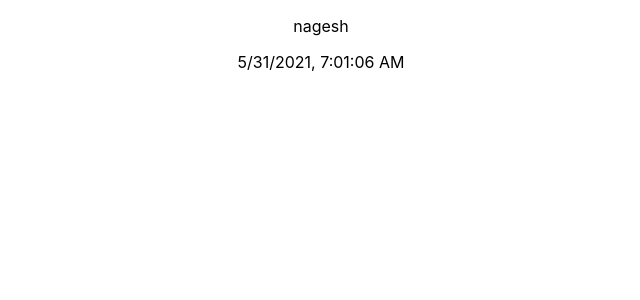
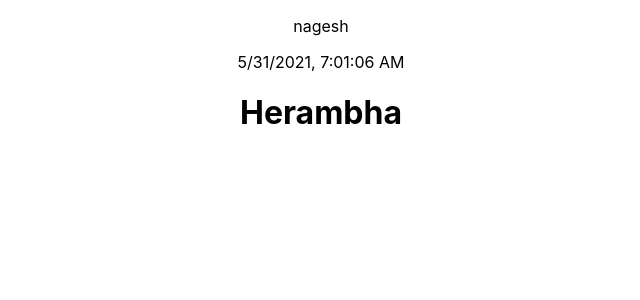
Before and after one commit to nageshvvsk/sunday-test, a React (Create React App) app: page / in a window 1280 px wide. Shown: the top 300 px of the page, without its empty margins (319-959 px from the left). Built offline with nearby package versions, Linux system fonts and the light colour scheme.

Commit message:
Herambha checkin

```diff
--- a/src/App.js
+++ b/src/App.js
@@ -1,11 +1,11 @@
-
-import './App.css';
+import "./App.css";
 
 function App() {
   return (
     <div className="App">
       <p>nagesh</p>
-	  <p>{new Date().toLocaleString() + ''}</p>
+      <p>{new Date().toLocaleString() + ""}</p>
+      <h1>Herambha</h1>
     </div>
   );
 }
```
